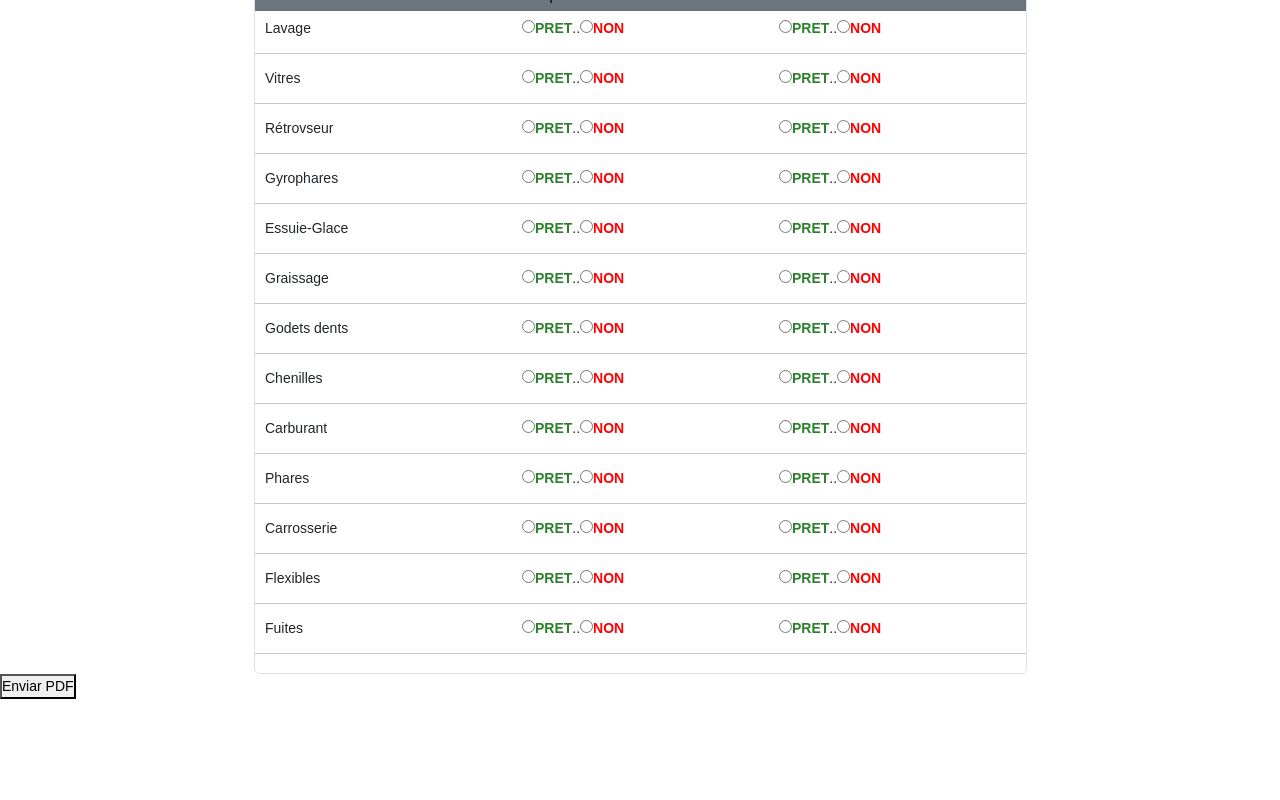
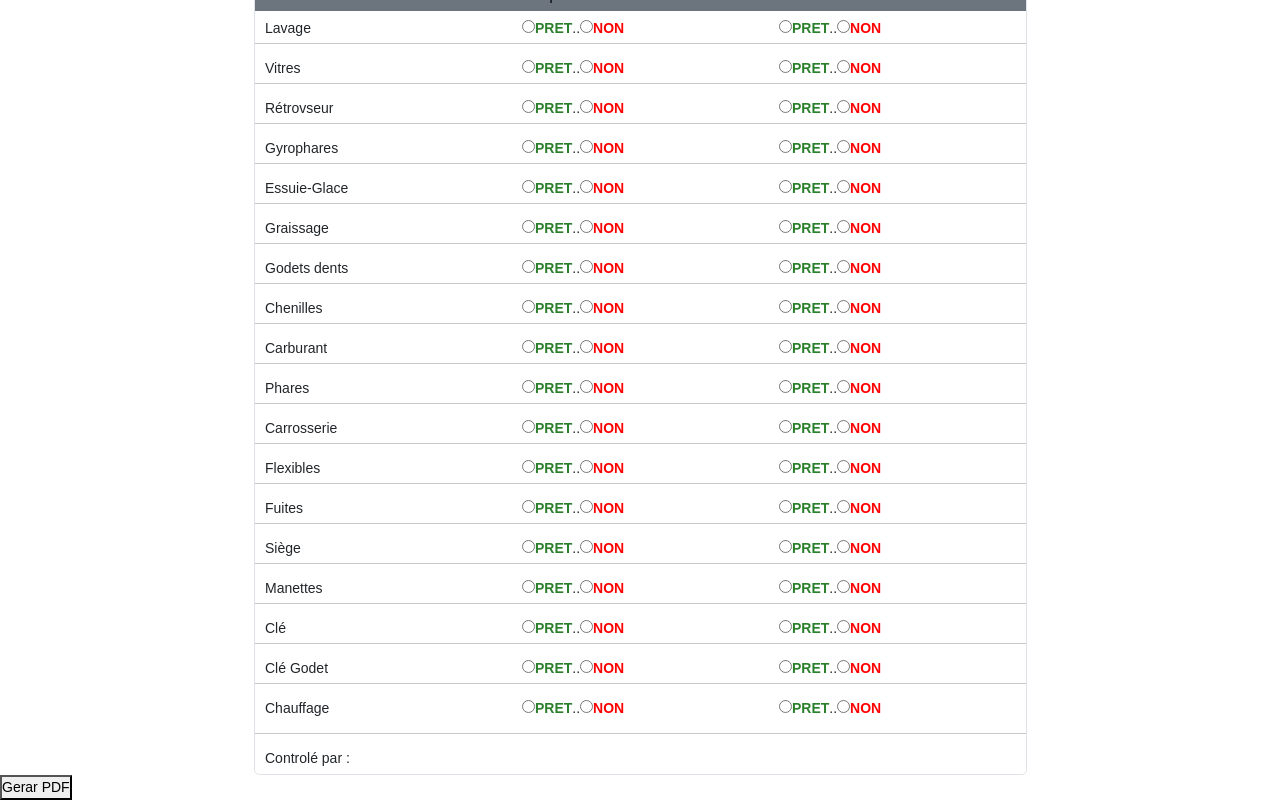
Before and after one commit to TalesPortfolio/portfolio-7, a React (Vite) app in the folder controle-pelle-react/: page / in a window 1280 px wide. Shown: the part 331-1131 px from the top of the page. Before the commit the page ends 1030 px from the top, so only its background shows below. Built offline with nearby package versions, Linux system fonts and the light colour scheme.

Commit message:
finalizando projeto

```diff
--- a/controle-pelle-react/package.json
+++ b/controle-pelle-react/package.json
@@ -11,6 +11,8 @@
   },
   "dependencies": {
     "bootstrap": "^5.3.2",
+    "html2canvas": "^1.4.1",
+    "jspdf": "^2.5.1",
     "react": "^18.2.0",
     "react-dom": "^18.2.0"
   },
--- a/controle-pelle-react/src/App.jsx
+++ b/controle-pelle-react/src/App.jsx
@@ -1,4 +1,6 @@
 import 'bootstrap/dist/css/bootstrap.min.css';
+import html2canvas from 'html2canvas';
+import jsPDF from 'jspdf';
 import Header from "./components/Header/main";
 import DadosMachine from './components/Dados-machine/main';
 import DadosExterior from './components/Dados-exterior/main';
@@ -6,7 +8,35 @@ import './App.css'
 
 
 function App() {
+  const gerarPDF = () => {
+    const conteudoHTML = document.getElementById('conteudoHTML');
 
+    // Use o html2canvas para capturar o conteúdo HTML e transformá-lo em uma imagem
+    html2canvas(conteudoHTML).then((canvas) => {
+      const imgData = canvas.toDataURL('image/png');
+      const pdf = new jsPDF('p', 'mm', 'a4');
+      const imgWidth = 210; // largura do PDF
+      const pageHeight = 295; // altura do PDF
+      const imgHeight = (canvas.height * imgWidth) / canvas.width;
+      let heightLeft = imgHeight;
+      let position = 0;
+
+      // Adicione a imagem ao PDF
+      pdf.addImage(imgData, 'PNG', 0, position, imgWidth, imgHeight);
+      heightLeft -= pageHeight;
+
+      // Adicione mais páginas, se necessário
+      while (heightLeft >= 0) {
+        position = heightLeft - imgHeight;
+        pdf.addPage();
+        pdf.addImage(imgData, 'PNG', 0, position, imgWidth, imgHeight);
+        heightLeft -= pageHeight;
+      }
+
+      // Salve o PDF com um nome de arquivo
+      pdf.save('arquivo.pdf');
+    });
+  };
 
 
   return (
@@ -16,7 +46,7 @@ function App() {
       <DadosMachine />
       <DadosExterior />
     </div>
-     <button>Enviar PDF</button>
+    <button onClick={gerarPDF}>Gerar PDF</button>
     </>
 
 
--- a/controle-pelle-react/src/components/Dados-exterior/main.css
+++ b/controle-pelle-react/src/components/Dados-exterior/main.css
@@ -9,7 +9,7 @@
 
 
             .dados__form__items__div{
-
+               height: 25px;
                 .dados__form__items__div--input{
 
 
@@ -27,6 +27,16 @@
 .spanNon{
     color: red;
     font-weight: bold;
+}
+
+.input{
+    margin-left: 5px;
+    cursor: pointer;
+    border: none;
+    font-weight: bold;
+}
+.input:hover{
+    background-color: #ccc;
 }
 
 @media (max-width: 425px){
--- a/controle-pelle-react/src/components/Dados-exterior/main.jsx
+++ b/controle-pelle-react/src/components/Dados-exterior/main.jsx
@@ -7,7 +7,7 @@ const DadosExterior = () => {
         <div className="dados__form__menu mb-2">
           <div className="row bg-secondary">
             <div className="col-4">
-              <h4>Extérieur</h4>
+              <h4>Inside / Outside</h4>
             </div>
             <div className="col-4">
               <h4>Départ</h4>
@@ -200,7 +200,81 @@ const DadosExterior = () => {
             </div>
             <hr />
           </div>
-        </div>
+          <div className="row">
+            <div className="dados__form__items__div col-4">
+                <p>Siège</p>
+            </div>
+            <div className="dados__form__items__div col-4">
+                <input className="dados__form__items__div--input" type="radio" name="departSiege" id="depart_vitre_ok" value="OK" /><span className="spanPret">PRET</span>..
+                <input type="radio" name="departSiege" id="depart_vitre_non" value="NON" /><span className="spanNon" >NON</span>
+            </div>
+            <div className="dados__form__items__div col-4">
+                <input className="dados__form__items__div--input" type="radio" name="returnSiege" id="return_vitre_ok" value="OK" /><span className="spanPret">PRET</span>..
+                <input type="radio" name="returnSiege" id="return_vitre_non" value="NON" /><span className="spanNon" >NON</span>
+            </div>
+            <hr />
+          </div>
+          <div className="row">
+            <div className="dados__form__items__div col-4">
+                <p>Manettes</p>
+            </div>
+            <div className="dados__form__items__div col-4">
+                <input className="dados__form__items__div--input" type="radio" name="departManettes" id="depart_vitre_ok" value="OK" /><span className="spanPret">PRET</span>..
+                <input type="radio" name="departManettes" id="depart_vitre_non" value="NON" /><span className="spanNon" >NON</span>
+            </div>
+            <div className="dados__form__items__div col-4">
+                <input className="dados__form__items__div--input" type="radio" name="returnManettes" id="return_vitre_ok" value="OK" /><span className="spanPret">PRET</span>..
+                <input type="radio" name="returnManettes" id="return_vitre_non" value="NON" /><span className="spanNon" >NON</span>
+            </div>
+            <hr />
+          </div>
+          <div className="row">
+            <div className="dados__form__items__div col-4">
+                <p>Clé</p>
+            </div>
+            <div className="dados__form__items__div col-4">
+                <input className="dados__form__items__div--input" type="radio" name="departCle" id="depart_vitre_ok" value="OK" /><span className="spanPret">PRET</span>..
+                <input type="radio" name="departCle" id="depart_vitre_non" value="NON" /><span className="spanNon" >NON</span>
+            </div>
+            <div className="dados__form__items__div col-4">
+                <input className="dados__form__items__div--input" type="radio" name="returnCle" id="return_vitre_ok" value="OK" /><span className="spanPret">PRET</span>..
+                <input type="radio" name="returnCle" id="return_vitre_non" value="NON" /><span className="spanNon" >NON</span>
+            </div>
+            <hr />
+          </div>
+          <div className="row">
+            <div className="dados__form__items__div col-4">
+                <p>Clé Godet</p>
+            </div>
+            <div className="dados__form__items__div col-4">
+                <input className="dados__form__items__div--input" type="radio" name="departDeeverrouillage" id="depart_vitre_ok" value="OK" /><span className="spanPret">PRET</span>..
+                <input type="radio" name="departDeeverrouillage" id="depart_vitre_non" value="NON" /><span className="spanNon" >NON</span>
+            </div>
+            <div className="dados__form__items__div col-4">
+                <input className="dados__form__items__div--input" type="radio" name="returnDeeverrouillage" id="return_vitre_ok" value="OK" /><span className="spanPret">PRET</span>..
+                <input type="radio" name="returnDeeverrouillage" id="return_vitre_non" value="NON" /><span className="spanNon" >NON</span>
+            </div>
+            <hr />
+          </div>
+          </div>
+          <div className="row">
+            <div className="dados__form__items__div col-4">
+                <p>Chauffage</p>
+            </div>
+            <div className="dados__form__items__div col-4">
+                <input className="dados__form__items__div--input" type="radio" name="departChauffage" id="depart_vitre_ok" value="OK" /><span className="spanPret">PRET</span>..
+                <input type="radio" name="departChauffage" id="depart_vitre_non" value="NON" /><span className="spanNon" >NON</span>
+            </div>
+            <div className="dados__form__items__div col-4">
+                <input className="dados__form__items__div--input" type="radio" name="returnChauffage" id="return_vitre_ok" value="OK" /><span className="spanPret">PRET</span>..
+                <input type="radio" name="returnChauffage" id="return_vitre_non" value="NON" /><span className="spanNon" >NON</span>
+            </div>
+            <hr />
+          </div>
+          <div className="dadosMachine__form__imgDados--dados--input">
+              <label className="label" htmlFor="Heure">Controlé par :</label>
+              <input className="input" type="text" required/>
+            </div>
       </form>
     </div>
   );
--- a/controle-pelle-react/src/components/Dados-machine/main.jsx
+++ b/controle-pelle-react/src/components/Dados-machine/main.jsx
@@ -11,11 +11,11 @@ const DadosMachine = () => {
               <input className="input" type="text" />
             </div>
             <div className="dadosMachine__form__imgDados--dados--input">
-              <label className="label" htmlFor="serie">N° Serie:</label>
+              <label className="label" htmlFor="modelo">Modelo:</label>
               <input className="input" type="text" />
             </div>
             <div className="dadosMachine__form__imgDados--dados--input">
-              <label className="label" htmlFor="modelo">Modelo:</label>
+              <label className="label" htmlFor="serie">N° Serie:</label>
               <input className="input" type="text" />
             </div>
             <div className="dadosMachine__form__imgDados--dados--input">
@@ -23,11 +23,11 @@ const DadosMachine = () => {
               <input className="input" type="text" />
             </div>
             <div className="dadosMachine__form__imgDados--dados--input">
-              <label className="label" htmlFor="data">Date:</label>
+              <label className="label" htmlFor="Heure">Contrato:</label>
               <input className="input" type="text" />
             </div>
             <div className="dadosMachine__form__imgDados--dados--input">
-              <label className="label" htmlFor="serie">N° Serie:</label>
+              <label className="label" htmlFor="Heure">Cliente:</label>
               <input className="input" type="text" />
             </div>
           </div>
```
Also changed, not shown: 1 other file (tests, documents, lock files or other folders).
